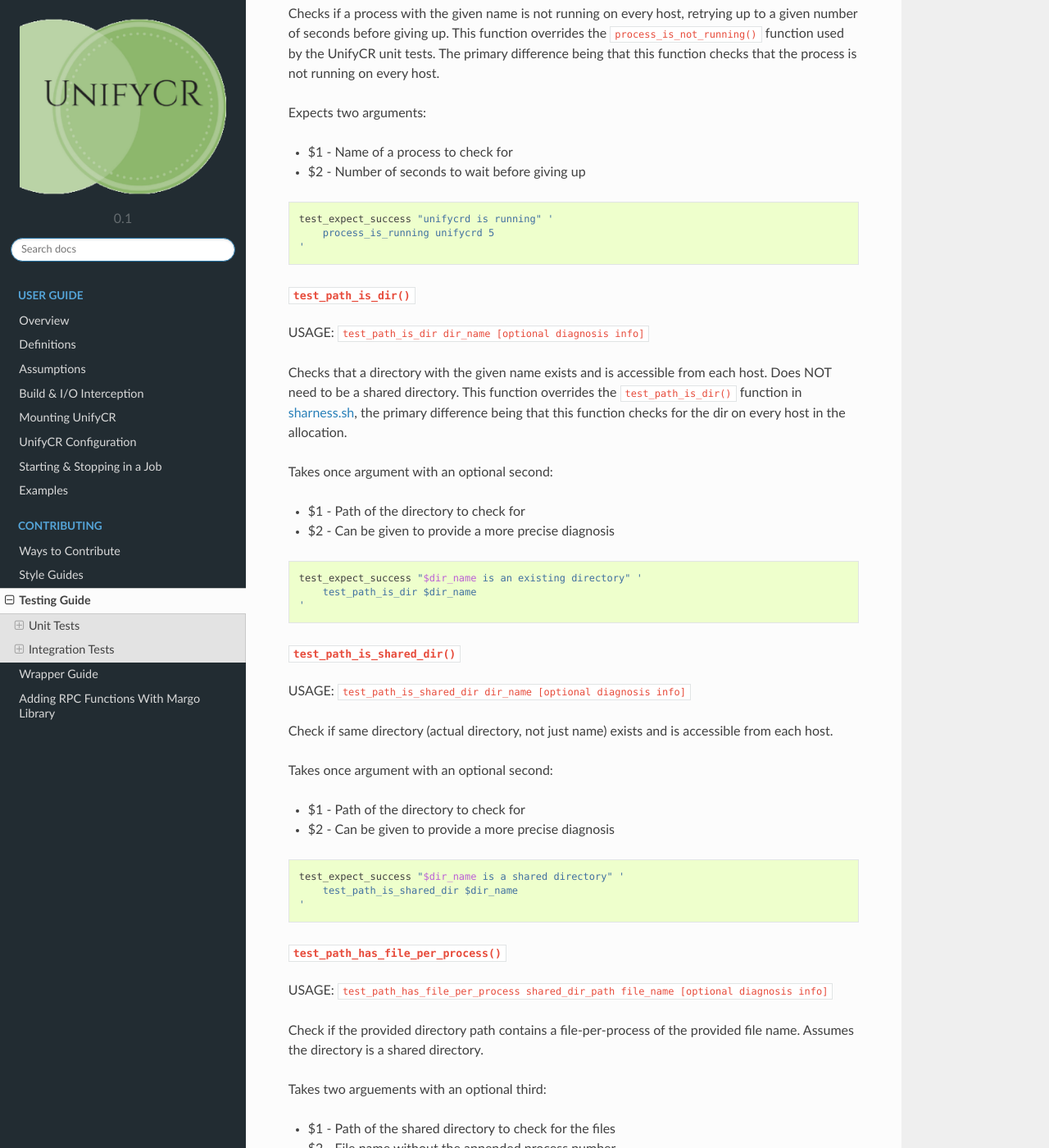
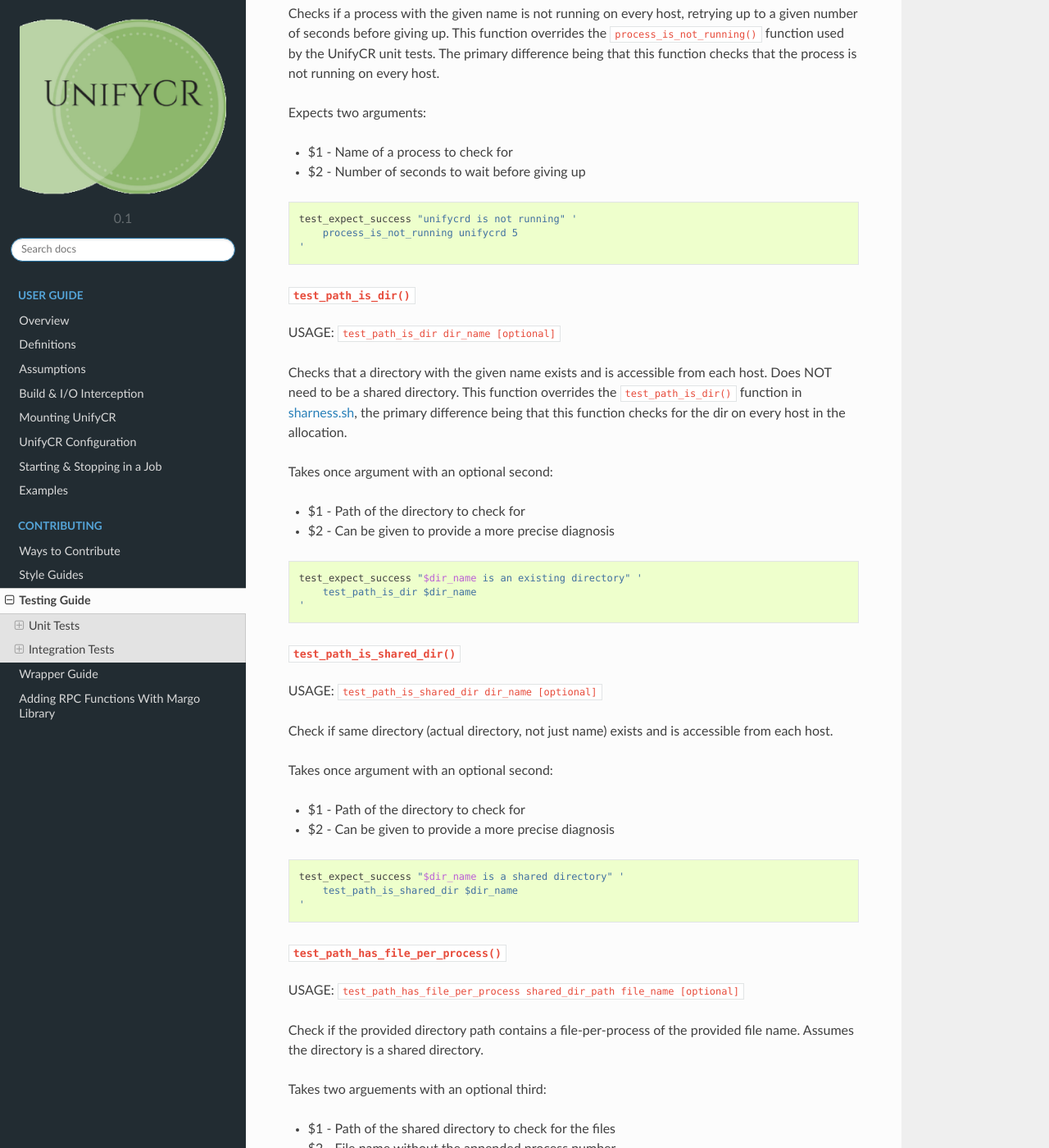
Before and after one commit to CamStan/test-docs, a Sphinx documentation site: the page built from unifycr-docs/docs/testing.rst, in a window 1280 px wide and 1400 px high, scrolled down 13504 px. Shown: the whole window at 82% size. Built offline with Sphinx 7.4.7 and the Read the Docs theme 2.0.0, drawn with Linux system fonts in a browser that asks for light colours.

Commit message:
minor fixes

```diff
--- a/unifycr-docs/docs/testing.rst
+++ b/unifycr-docs/docs/testing.rst
@@ -723,14 +723,14 @@ Expects two arguments:
 
 .. code-block:: BASH
 
-    test_expect_success "unifycrd is running" '
-        process_is_running unifycrd 5
+    test_expect_success "unifycrd is not running" '
+        process_is_not_running unifycrd 5
     '
 
 ``test_path_is_dir()``
 """"""""""""""""""""""
 
-USAGE: ``test_path_is_dir dir_name [optional diagnosis info]``
+USAGE: ``test_path_is_dir dir_name [optional]``
 
 Checks that a directory with the given name exists and is accessible from each
 host. Does NOT need to be a shared directory. This function overrides the
@@ -751,7 +751,7 @@ Takes once argument with an optional second:
 ``test_path_is_shared_dir()``
 """""""""""""""""""""""""""""
 
-USAGE: ``test_path_is_shared_dir dir_name [optional diagnosis info]``
+USAGE: ``test_path_is_shared_dir dir_name [optional]``
 
 Check if same directory (actual directory, not just name) exists and is
 accessible from each host.
@@ -770,7 +770,7 @@ Takes once argument with an optional second:
 ``test_path_has_file_per_process()``
 """"""""""""""""""""""""""""""""""""
 
-USAGE: ``test_path_has_file_per_process shared_dir_path file_name [optional diagnosis info]``
+USAGE: ``test_path_has_file_per_process shared_dir_path file_name [optional]``
 
 Check if the provided directory path contains a file-per-process of the provided
 file name. Assumes the directory is a shared directory.
```
